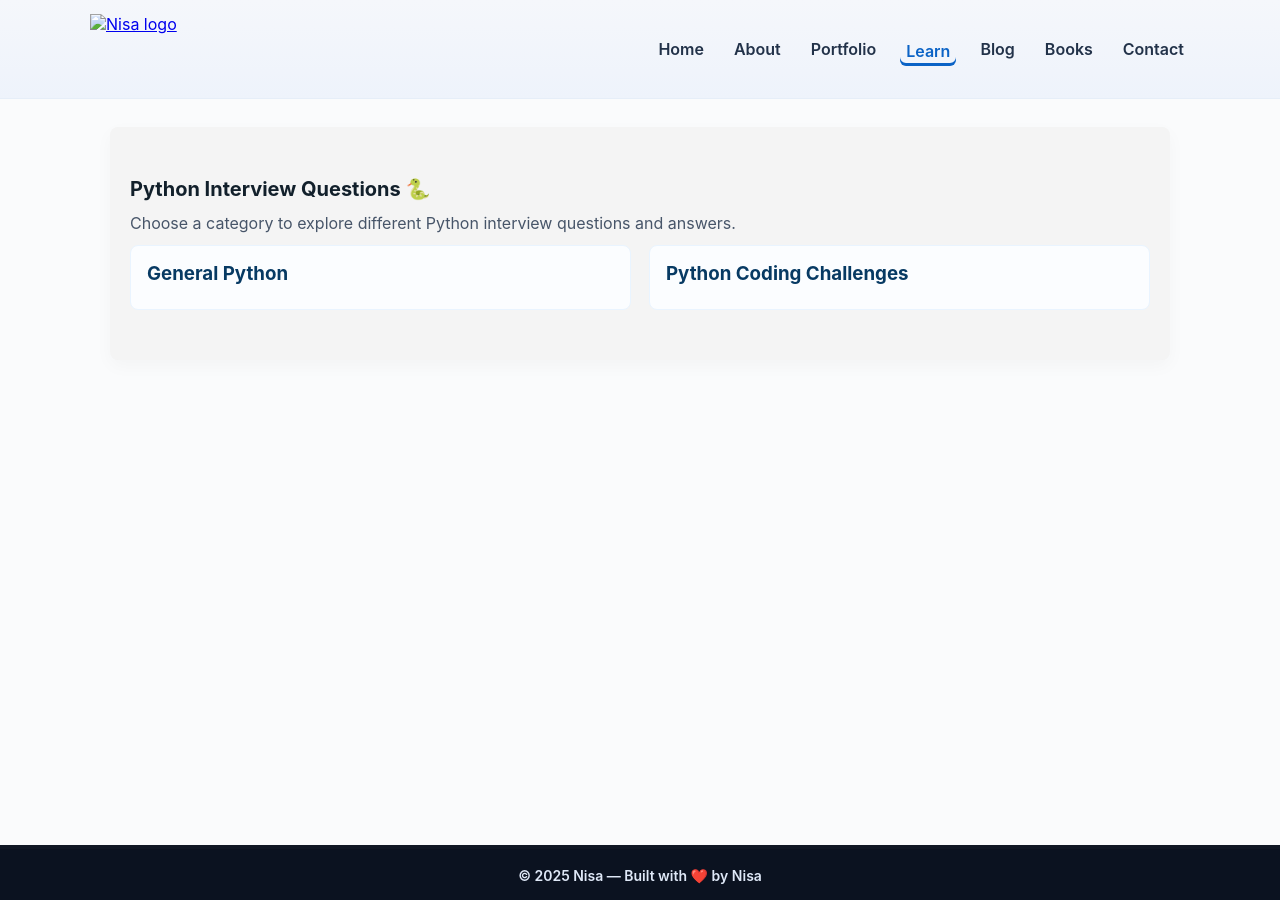
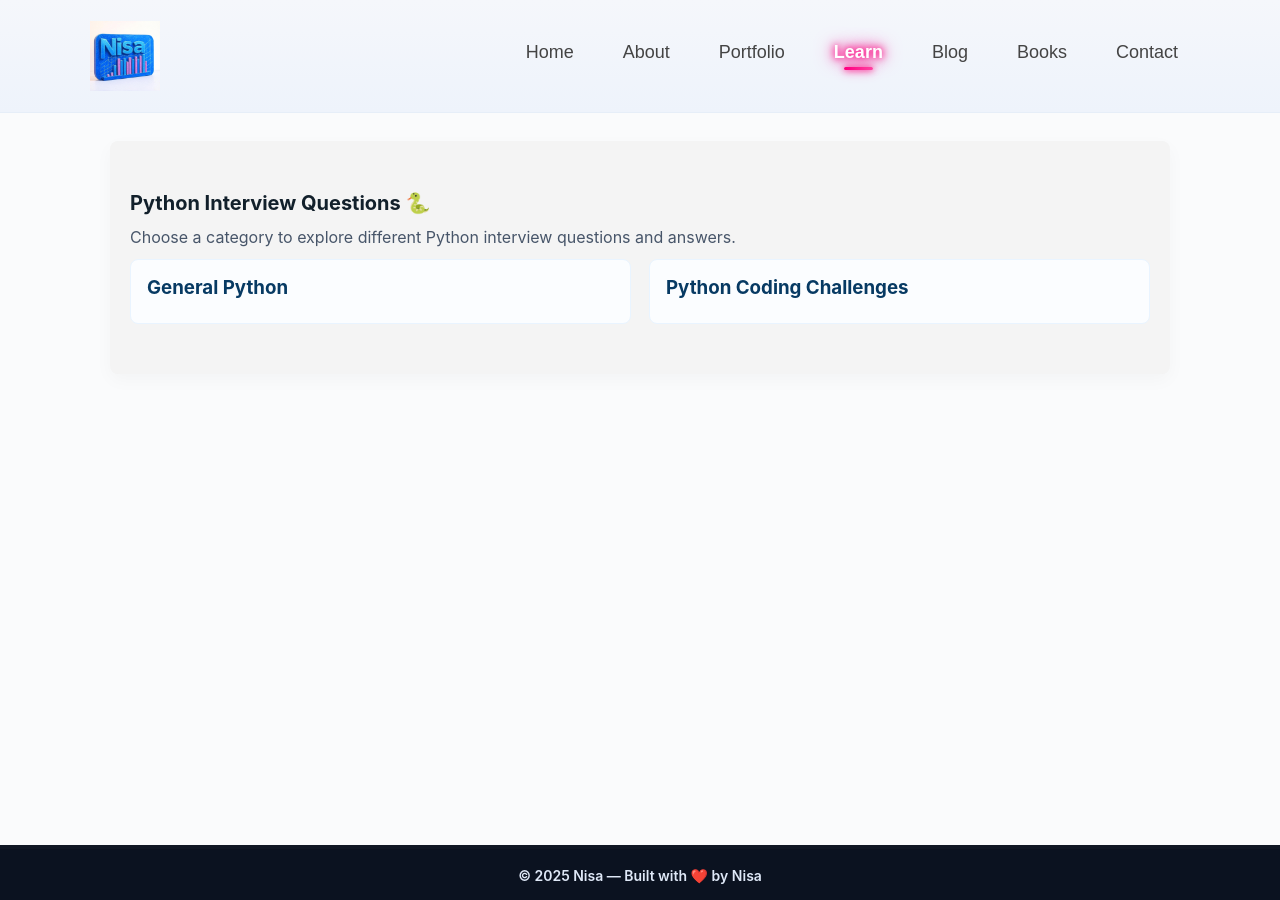
Before and after one commit to tabassumunnisa19/My_Personal_Website, a Jekyll site: the page Python_Interview/Python_Interview_questions.html, which Jekyll copies as it is, in a window 1280 px wide. Built offline with Jekyll 4.4.1, drawn with Linux system fonts in a browser that asks for light colours.

Commit message:
Update Python_Interview_questions.html

```diff
--- a/Python_Interview/Python_Interview_questions.html
+++ b/Python_Interview/Python_Interview_questions.html
@@ -8,18 +8,31 @@
   <link rel="stylesheet" href="https://cdnjs.cloudflare.com/ajax/libs/font-awesome/6.4.0/css/all.min.css">
 </head>
 <body>
+<!-- 🔹 Header (with Hamburger) -->
 <header class="site-header">
   <div class="site-container header-inner">
-    <a href="index.html" class="logo"><img src="logo.jpg" alt="Nisa logo" /></a>
-    <nav class="main-nav">
-      <a href="index.html">Home</a>
-      <a href="about.html">About</a>
-      <a href="portfolio.html">Portfolio</a>
-      <a href="learn.html" class="active">Learn</a>
-      <a href="blog.html">Blog</a>
-      <a href="books.html">Books</a>
-      <a href="contact.html">Contact</a>
+
+    <!-- Logo -->
+    <a href="../index.html" class="logo"><img src="../logo.jpg" alt="Nisa logo" /></a>
+
+    <!-- Hamburger button -->
+    <button class="menu-toggle" aria-label="Toggle menu">
+      <span class="bar"></span>
+      <span class="bar"></span>
+      <span class="bar"></span>
+    </button>
+
+    <!-- Navigation -->
+    <nav id="main-nav" class="navbar" role="navigation">
+      <a href="../index.html">Home</a>
+      <a href="../about.html">About</a>
+      <a href="../portfolio.html">Portfolio</a>
+      <a href="../learn.html" class="active">Learn</a>
+      <a href="../blog.html">Blog</a>
+      <a href="../books.html">Books</a>
+      <a href="../contact.html">Contact</a>
     </nav>
+
   </div>
 </header>
 
```
